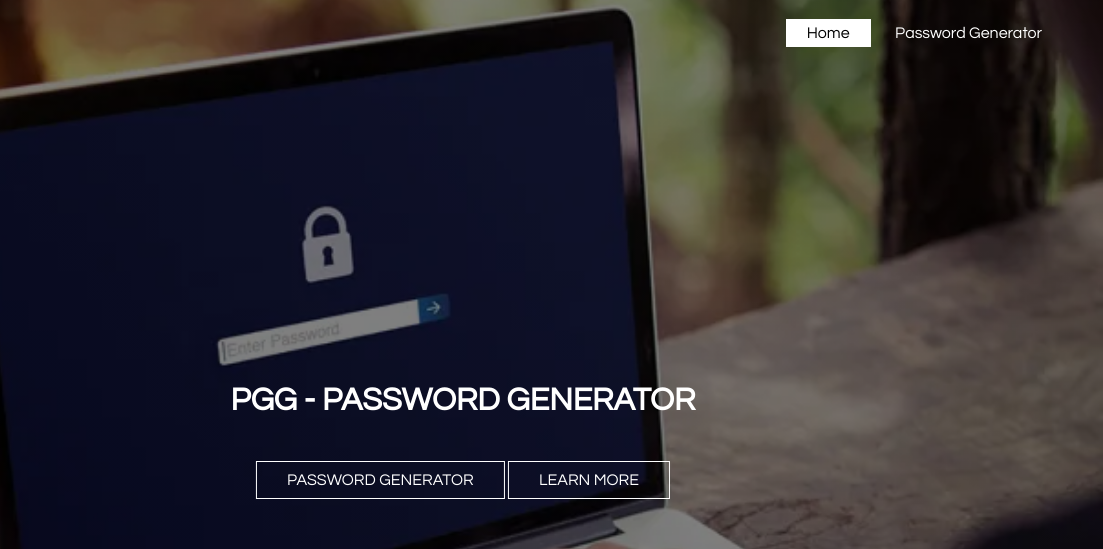
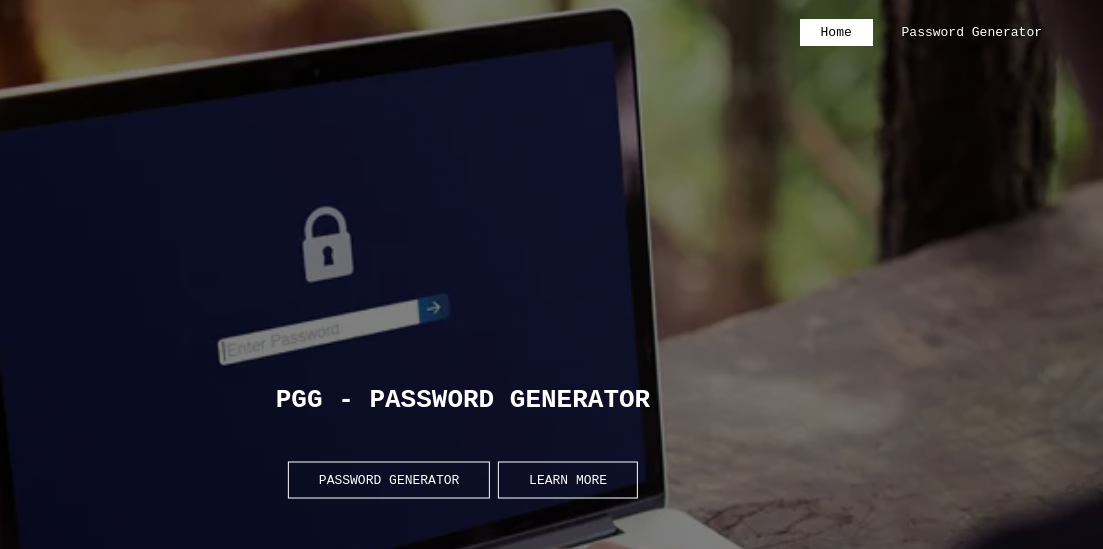
Before and after one commit to PGGpassword/PGG, a plain HTML site: page index.html in a window 1280 px wide. Shown: the top 549 px of the page, 177-1280 px from the left. Drawn offline with Linux system fonts and the light colour scheme.

Commit message:
Update style.css

```diff
--- a/css/style.css
+++ b/css/style.css
@@ -1,7 +1,7 @@
 *{
     margin:0;
     padding:0;
-    font-family: Century Gothic;
+    font-family: monospace;
 
 }
 header{
```
